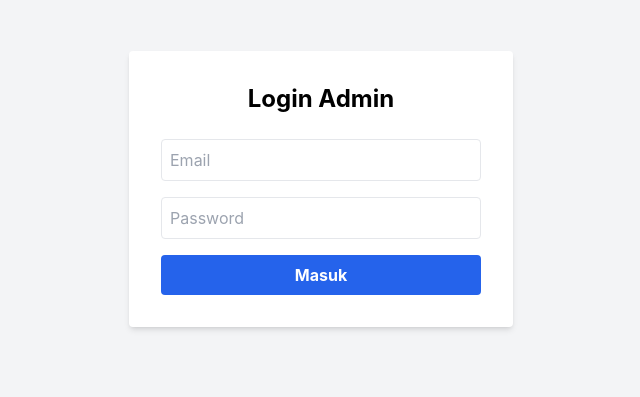
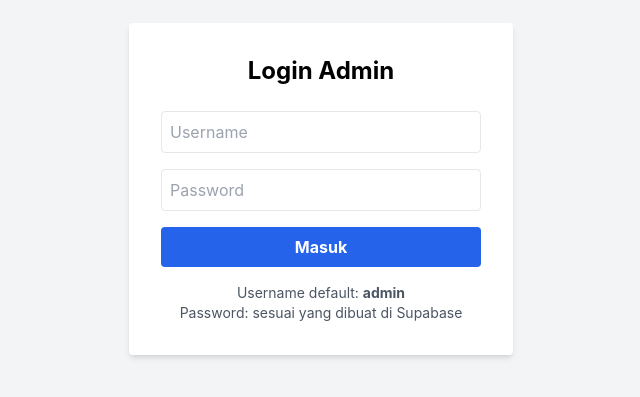
Before and after one commit to remahan-png/website-profil-desa, a Next.js app: page /login in a window 1280 px wide. Shown: the part 211-608 px from the top of the page, without its empty margins (319-959 px from the left). Built offline with nearby package versions, Linux system fonts and the light colour scheme.

Commit message:
Add admin panel with username login

```diff
--- a/app/login/page.js
+++ b/app/login/page.js
@@ -3,16 +3,26 @@ import { useState } from "react";
 import { supabase } from "../../lib/supabaseClient.js";
 
 export default function LoginPage() {
-  const [email, setEmail] = useState("");
+  const [username, setUsername] = useState("");
   const [password, setPassword] = useState("");
 
   const handleLogin = async (e) => {
     e.preventDefault();
+
+    // Map username to email (you can customize this mapping)
+    const emailMap = {
+      "admin": "admin@desaweb.com",
+      "superadmin": "superadmin@desaweb.com",
+      // Add more username-email mappings as needed
+    };
+
+    const email = emailMap[username.toLowerCase()] || `${username}@desaweb.com`;
+
     const { error } = await supabase.auth.signInWithPassword({
       email,
       password,
     });
-    if (error) alert(error.message);
+    if (error) alert("Username atau password salah: " + error.message);
     else window.location.href = "/admin";
   };
 
@@ -24,10 +34,10 @@ export default function LoginPage() {
       >
         <h1 className="text-2xl font-bold mb-6 text-center">Login Admin</h1>
         <input
-          type="email"
-          placeholder="Email"
+          type="text"
+          placeholder="Username"
           className="w-full mb-4 p-2 border rounded"
-          onChange={(e) => setEmail(e.target.value)}
+          onChange={(e) => setUsername(e.target.value)}
           required
         />
         <input
@@ -43,6 +53,10 @@ export default function LoginPage() {
         >
           Masuk
         </button>
+        <div className="mt-4 text-sm text-gray-600 text-center">
+          <p>Username default: <strong>admin</strong></p>
+          <p>Password: sesuai yang dibuat di Supabase</p>
+        </div>
       </form>
     </div>
   );
```
